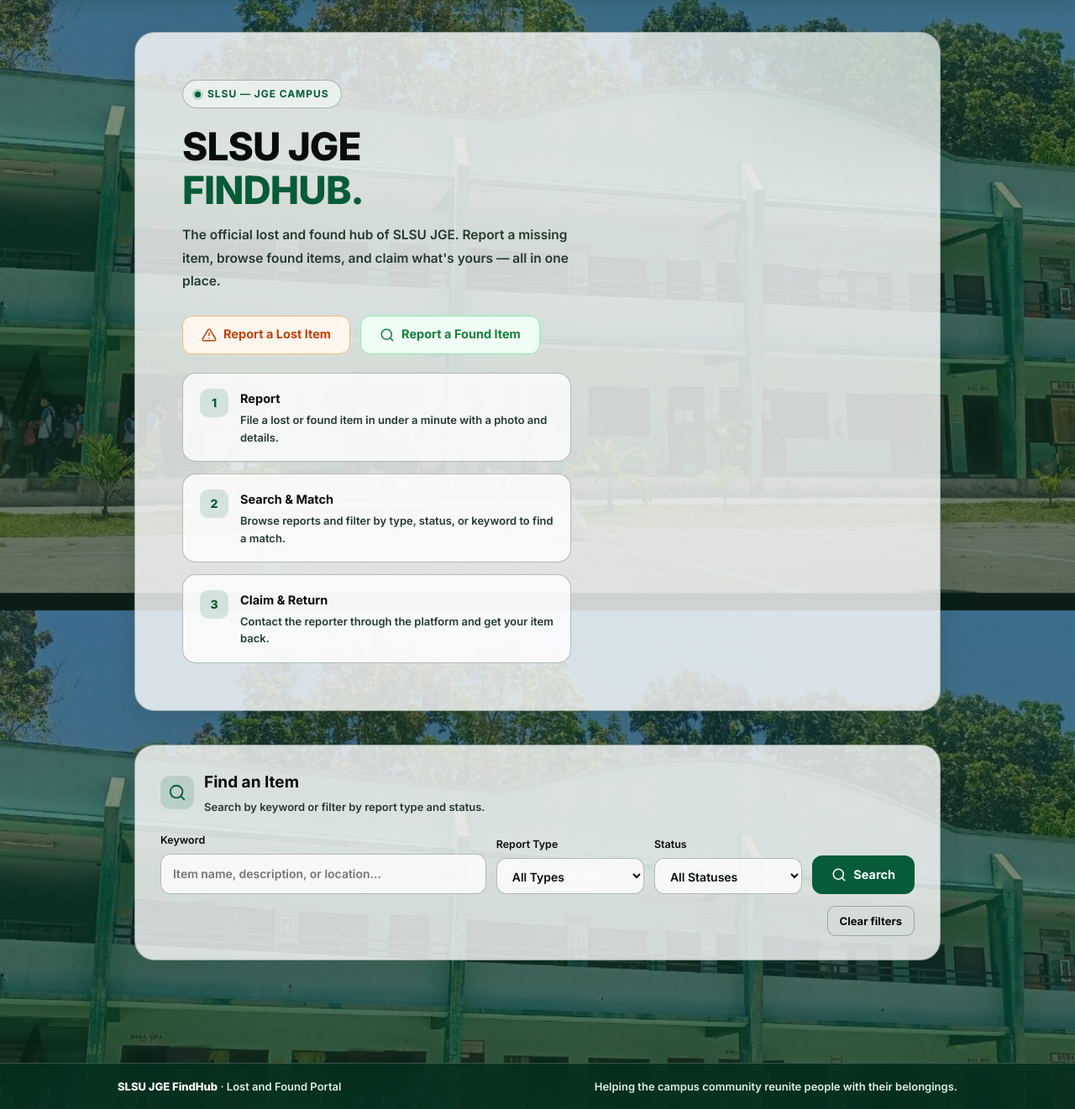
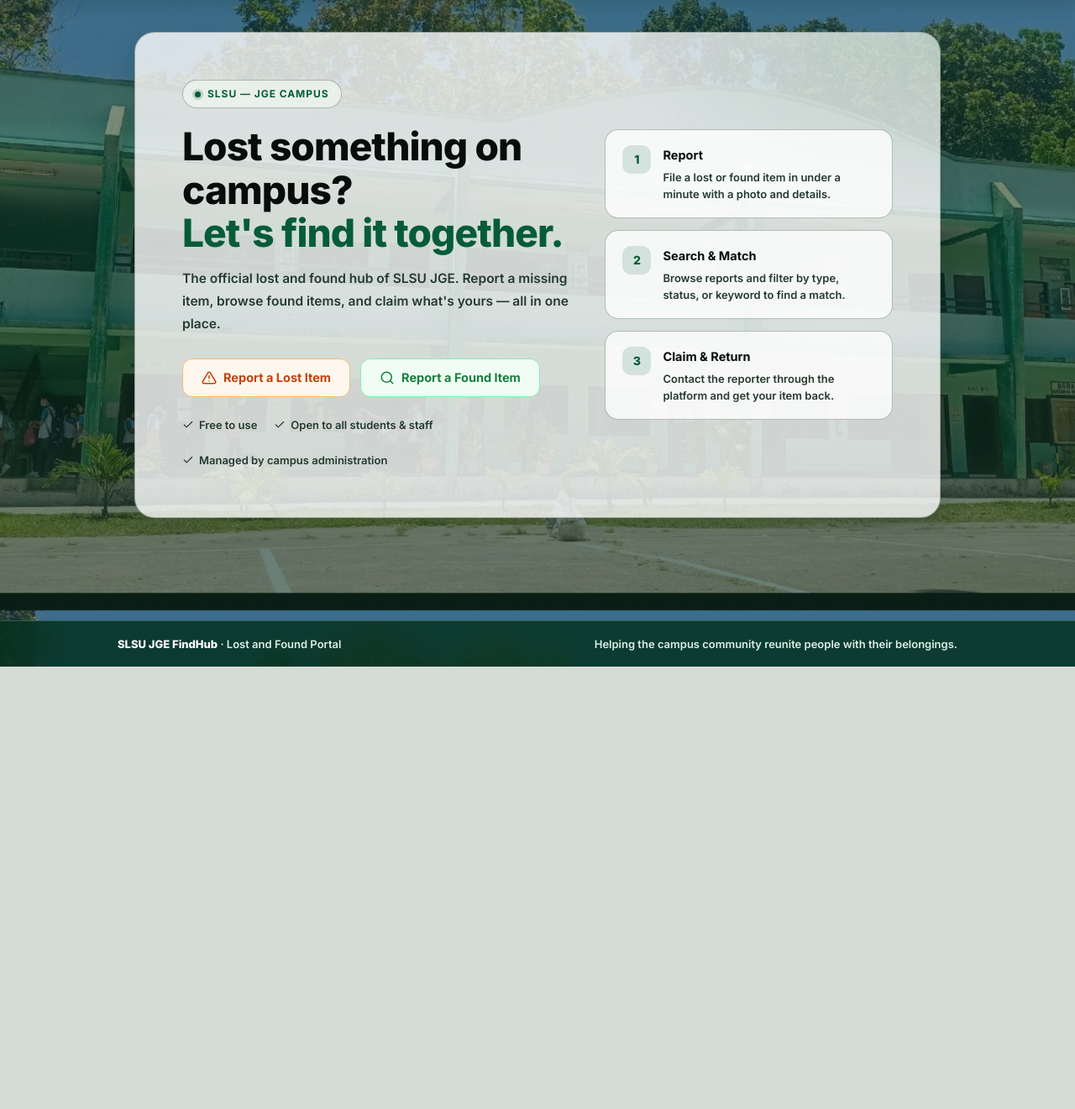
Before and after one commit to miahvillanueva28-spec/SLSU-JGE-FINDHUB., a Flask app: page / in a window 1280 px wide. Shown: the part 73-1394 px from the top of the page at 84% size. After the commit the page ends 867 px from the top, so only its background shows below. Run offline with Flask 3, Linux system fonts and the light colour scheme; data that the repository does not hold is empty; some libraries are stand-ins or nearby versions.

Commit message:
Update home.html

```diff
--- a/templates/home.html
+++ b/templates/home.html
@@ -7,6 +7,7 @@
   /* ============================================================
      SLSU JGE FindHub — HOME (Professional Redesign)
      - No emojis (inline SVG icons only)
+     - Search bar moved to top of reports (View Reports), compact
      - When searching: hero hidden, only matching reports show
   ============================================================ */
 
@@ -200,56 +201,38 @@
   .fh-step__body p { margin: 0; font-size: 13px; color: var(--muted); line-height: 1.55; }
 
   /* ============================================================
-     SEARCH SECTION — more compact when searching
+     COMPACT SEARCH BAR — at top of reports (View Reports only)
+     No heading, no text, no filters — just input + Search button
   ============================================================ */
-  .fh-search {
-    padding: 28px 30px;
+  .fh-reports-search {
+    display: none;
+    gap: 8px;
+    padding: 10px 12px;
     border: 1px solid var(--border);
-    border-radius: var(--fh-radius-lg);
+    border-radius: 12px;
     background: var(--surface);
     box-shadow: var(--shadow);
-    scroll-margin-top: 90px;
   }
-  body.search-active .fh-search { padding: 20px 24px; }
-  body.search-active .fh-search__head p { display: none; }
-
-  .fh-search__head { display: flex; align-items: center; gap: 12px; margin-bottom: 18px; }
-  .fh-search__icon {
-    width: 40px; height: 40px;
-    border-radius: 12px;
-    background: var(--primary-soft);
-    color: var(--primary);
-    display: inline-flex;
-    align-items: center;
-    justify-content: center;
-    flex-shrink: 0;
-  }
-  .fh-search__head h2 { margin: 0; font-size: 19px; font-weight: 700; }
-  .fh-search__head p { margin: 2px 0 0; font-size: 13px; color: var(--muted); }
-  .fh-search__form {
-    display: grid;
-    grid-template-columns: 2.2fr 1fr 1fr auto;
-    gap: 12px;
-    align-items: end;
-  }
-  .fh-field label { display: block; font-size: 12.5px; font-weight: 600; color: var(--text); margin-bottom: 6px; }
-  .fh-field input, .fh-field select {
-    width: 100%;
-    padding: 11px 14px;
+  body.reports-only .fh-reports-search,
+  body.search-active .fh-reports-search { display: flex; }
+  .fh-reports-search input {
+    flex: 1;
+    min-width: 0;
+    padding: 9px 12px;
     border: 1.5px solid var(--border);
-    border-radius: 12px;
+    border-radius: 10px;
     background: var(--surface);
     color: var(--text);
-    font-size: 14px;
+    font-size: 13.5px;
+    font-family: inherit;
     transition: border-color .2s ease, box-shadow .2s ease;
-    font-family: inherit;
   }
-  .fh-field input:focus, .fh-field select:focus {
+  .fh-reports-search input:focus {
     outline: none;
     border-color: var(--primary);
     box-shadow: 0 0 0 3px rgba(7,92,59,.12);
   }
-  .fh-search__actions { display: flex; gap: 8px; margin-top: 14px; justify-content: flex-end; }
+  .fh-reports-search .fh-btn { min-height: 40px; padding: 0 18px; }
 
   /* Search results summary bar (shown only when searching) */
   .fh-results-summary {
@@ -497,10 +480,9 @@
   .fh-empty__actions { display: flex; justify-content: center; flex-wrap: wrap; gap: 10px; }
 
   /* ============================================================
-     REPORTS-ONLY VIEW (hides hero + search)
+     REPORTS-ONLY VIEW (hides hero)
   ============================================================ */
-  body.reports-only .fh-hero,
-  body.reports-only .fh-search { display: none !important; }
+  body.reports-only .fh-hero { display: none !important; }
   body.reports-only .fh-reports { animation: fhFadeIn .45s ease both; }
   @keyframes fhFadeIn {
     from { opacity: 0; transform: translateY(10px); }
@@ -513,8 +495,6 @@
   @media (max-width: 960px) {
     .fh-hero { grid-template-columns: 1fr; gap: 32px; }
     .fh-hero__visual { order: 2; }
-    .fh-search__form { grid-template-columns: 1fr 1fr; }
-    .fh-search__form .fh-field:first-child { grid-column: 1 / -1; }
     .fh-grid { grid-template-columns: repeat(2, minmax(0, 1fr)); }
   }
   @media (max-width: 600px) {
@@ -522,10 +502,8 @@
     .fh-hero { padding: 28px 20px; }
     .fh-hero__actions { flex-direction: column; }
     .fh-hero__actions .fh-btn { width: 100%; }
-    .fh-search { padding: 22px 18px; }
-    .fh-search__form { grid-template-columns: 1fr; }
-    .fh-search__actions { justify-content: stretch; flex-direction: column; }
-    .fh-search__actions .fh-btn { width: 100%; }
+    .fh-reports-search { flex-direction: column; padding: 10px; }
+    .fh-reports-search .fh-btn { width: 100%; }
     .fh-reports__bar { align-items: stretch; }
     .fh-reports__actions { width: 100%; }
     .fh-reports__actions .fh-btn { flex: 1; }
@@ -557,7 +535,7 @@
         <span class="fh-dot" aria-hidden="true"></span>
         SLSU — JGE Campus
       </span>
-      <h1>SLSU JGE<br><span>FINDHUB.</span></h1>
+      <h1>Lost something on campus?<br><span>Let's find it together.</span></h1>
       <p class="fh-hero__sub">
         The official lost and found hub of SLSU JGE. Report a missing item,
         browse found items, and claim what's yours — all in one place.
@@ -573,6 +551,23 @@
           Report a Found Item
         </a>
       </div>
+
+      <div class="fh-hero__meta">
+        <span>
+          <svg class="fh-icon fh-icon--sm" viewBox="0 0 24 24" aria-hidden="true"><path d="M20 6 9 17l-5-5"/></svg>
+          Free to use
+        </span>
+        <span>
+          <svg class="fh-icon fh-icon--sm" viewBox="0 0 24 24" aria-hidden="true"><path d="M20 6 9 17l-5-5"/></svg>
+          Open to all students &amp; staff
+        </span>
+        <span>
+          <svg class="fh-icon fh-icon--sm" viewBox="0 0 24 24" aria-hidden="true"><path d="M20 6 9 17l-5-5"/></svg>
+          Managed by campus administration
+        </span>
+      </div>
+    </div>
+
     <div class="fh-hero__visual" aria-hidden="true">
       <div class="fh-step">
         <span class="fh-step__num">1</span>
@@ -598,58 +593,6 @@
     </div>
   </section>
 
-  <!-- ===================== SEARCH ===================== -->
-  <section class="fh-search" id="find-item" aria-labelledby="fh-search-title">
-    <div class="fh-search__head">
-      <span class="fh-search__icon" aria-hidden="true">
-        <svg class="fh-icon fh-icon--lg" viewBox="0 0 24 24"><circle cx="11" cy="11" r="8"/><path d="m21 21-4.3-4.3"/></svg>
-      </span>
-      <div>
-        <h2 id="fh-search-title">Find an Item</h2>
-        <p>Search by keyword or filter by report type and status.</p>
-      </div>
-    </div>
-
-    <form method="GET" action="{{ url_for('home') }}" role="search" aria-label="Search lost and found reports">
-      <div class="fh-search__form">
-        <div class="fh-field">
-          <label for="fh-q">Keyword</label>
-          <input id="fh-q" type="search" name="q"
-                 placeholder="Item name, description, or location..."
-                 value="{{ request.args.get('q', '') }}"
-                 maxlength="200" autocomplete="off">
-        </div>
-        <div class="fh-field">
-          <label for="fh-type">Report Type</label>
-          <select id="fh-type" name="type">
-            <option value="">All Types</option>
-            <option value="Lost" {% if request.args.get('type', '') == 'Lost' %}selected{% endif %}>Lost</option>
-            <option value="Found" {% if request.args.get('type', '') == 'Found' %}selected{% endif %}>Found</option>
-          </select>
-        </div>
-        <div class="fh-field">
-          <label for="fh-status">Status</label>
-          <select id="fh-status" name="status">
-            <option value="">All Statuses</option>
-            {% for status_option in ['Open', 'Pending Claim', 'Returned', 'Archived'] %}
-              <option value="{{ status_option }}"
-                {% if request.args.get('status', '') == status_option %}selected{% endif %}>
-                {{ status_option }}
-              </option>
-            {% endfor %}
-          </select>
-        </div>
-        <button type="submit" class="fh-btn fh-btn--primary">
-          <svg class="fh-icon" viewBox="0 0 24 24" aria-hidden="true"><circle cx="11" cy="11" r="8"/><path d="m21 21-4.3-4.3"/></svg>
-          Search
-        </button>
-      </div>
-      <div class="fh-search__actions">
-        <a class="fh-btn fh-btn--ghost fh-btn--sm" href="{{ url_for('home') }}">Clear filters</a>
-      </div>
-    </form>
-  </section>
-
   <!-- ===================== RESULTS SUMMARY (only when searching) ===================== -->
   <div class="fh-results-summary">
     <span>
@@ -668,6 +611,18 @@
 
   <!-- ===================== REPORTS ===================== -->
   <section class="fh-reports" id="reports-section" aria-labelledby="fh-reports-title">
+
+    <!-- COMPACT SEARCH BAR — only visible in View Reports / when searching -->
+    <form method="GET" action="{{ url_for('home') }}" class="fh-reports-search" role="search" aria-label="Search reports">
+      <input type="search" name="q"
+             placeholder="Search items, description, or location..."
+             value="{{ request.args.get('q', '') }}"
+             maxlength="200" autocomplete="off" aria-label="Search keyword">
+      <button type="submit" class="fh-btn fh-btn--primary">
+        <svg class="fh-icon fh-icon--sm" viewBox="0 0 24 24" aria-hidden="true"><circle cx="11" cy="11" r="8"/><path d="m21 21-4.3-4.3"/></svg>
+        Search
+      </button>
+    </form>
 
     <div class="fh-back-row">
       <a class="fh-back-link" href="{{ url_for('home') }}" id="fh-back-btn" style="display:none;">
@@ -761,7 +716,7 @@
         </h3>
         <p>
           {% if search_performed %}
-            We couldn't find any items matching your search. Try a different keyword or clear the filters.
+            We couldn't find any items matching your search. Try a different keyword.
           {% else %}
             Be the first to post a report and help reunite items with their owners.
           {% endif %}
@@ -770,7 +725,7 @@
           <a class="fh-btn fh-btn--lost" href="{{ url_for('new_report') }}?type=Lost">Report Lost Item</a>
           <a class="fh-btn fh-btn--found" href="{{ url_for('new_report') }}?type=Found">Report Found Item</a>
           {% if search_performed %}
-            <a class="fh-btn fh-btn--ghost" href="{{ url_for('home') }}">Clear Filters</a>
+            <a class="fh-btn fh-btn--ghost" href="{{ url_for('home') }}">Clear Search</a>
           {% endif %}
         </div>
       </div>
@@ -786,7 +741,7 @@
     var backBtn = document.getElementById('fh-back-btn');
     var reportsSection = document.getElementById('reports-section');
 
-    /* KEY FIX: when searching, add body.search-active → CSS hides the hero */
+    /* when searching, add body.search-active → CSS hides the hero */
     if (hasSearch) {
       document.body.classList.add('search-active');
     }
```
